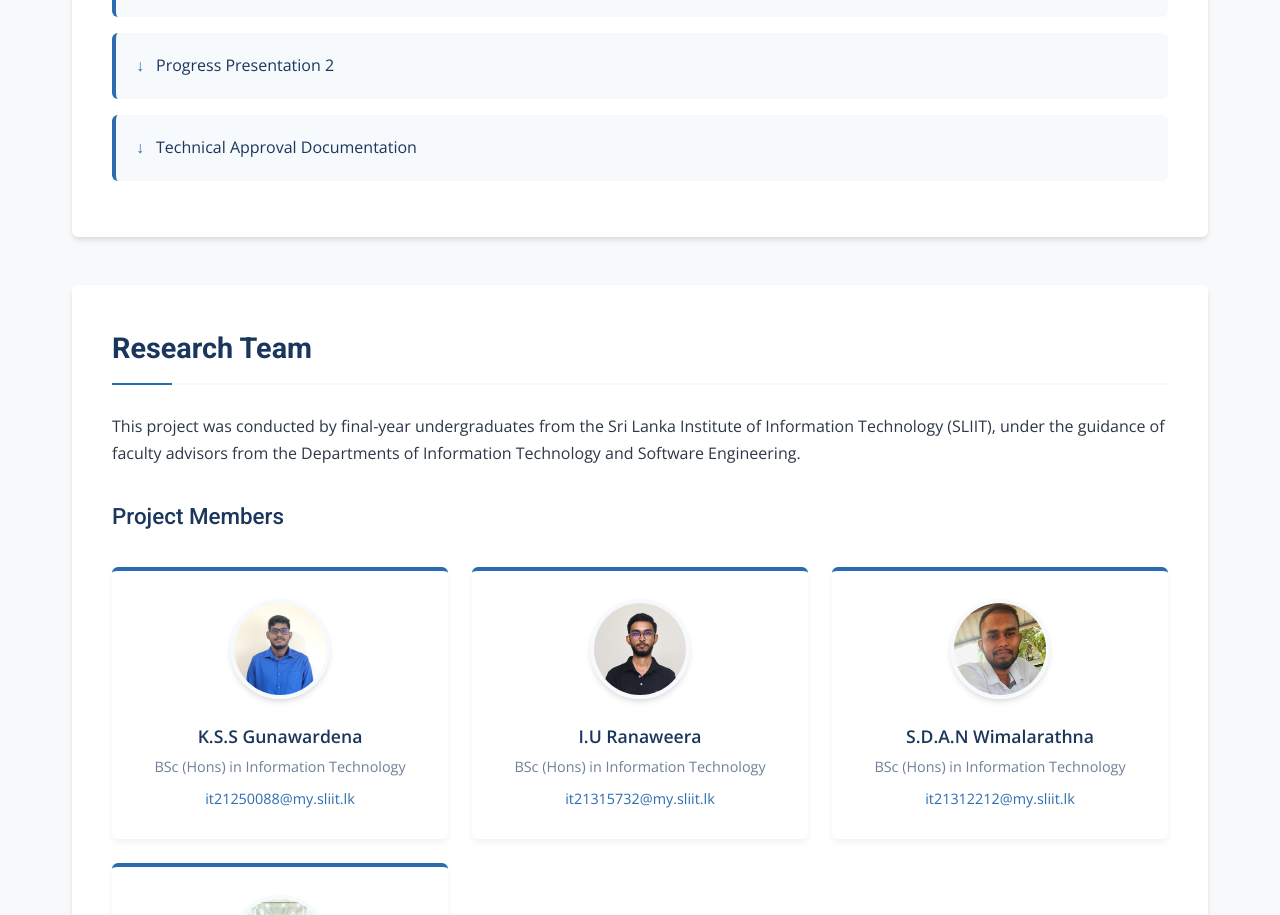
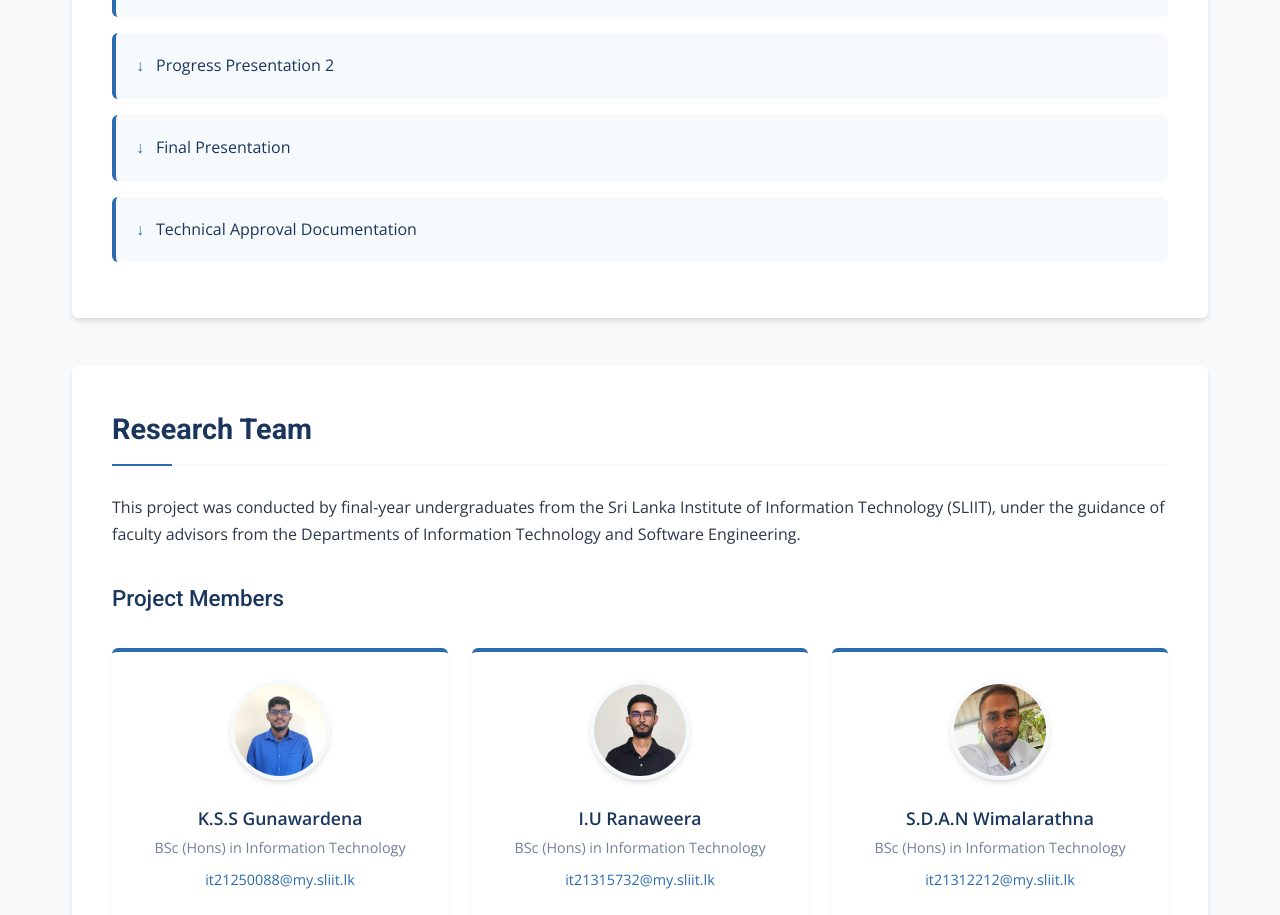
Before and after one commit to IT21250088/IT21250088.github.io, a plain HTML site: page index.html in a window 1280 px wide. Shown: the part 3170-4085 px from the top of the page. Drawn offline with nearby package versions, Linux system fonts and the light colour scheme.

Commit message:
add final presentation to site

```diff
--- a/index.html
+++ b/index.html
@@ -697,6 +697,12 @@
           <a href="downloads/Progress_Presentation_PP2.pptx" download>
             Progress Presentation 2
           </a>
+        </li>
+        <li>
+          <a href="downloads/FinalPresentation.pptx" download>
+            Final Presentation
+          </a>
+        </li>
         <li>
           <a href="downloads/TAF_24-25J-275.pdf" download>
             Technical Approval Documentation
```
Also changed, not shown: 1 other file.
